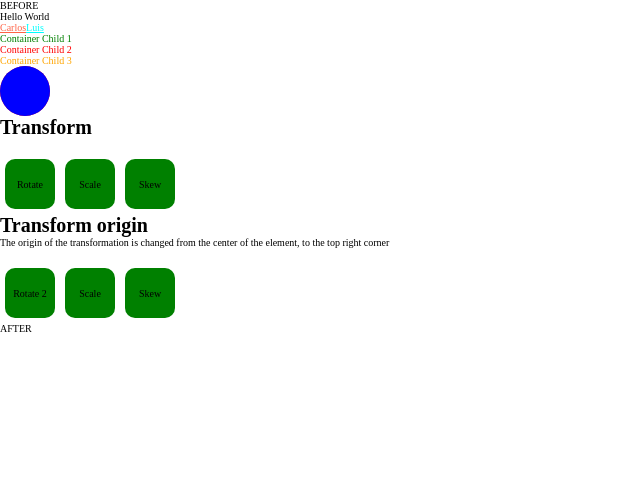
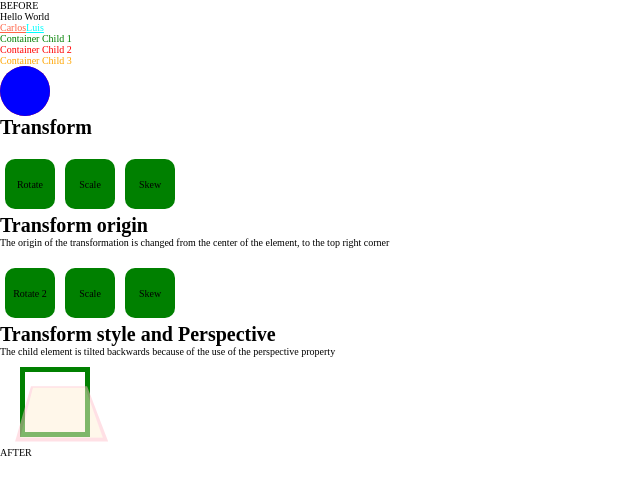
Before and after one commit to Carlos-Pretelin/PlatziTransiciones, a React app: page / in a window 1280 px wide. Shown: the top 494 px of the page, without its empty margins (0-640 px from the left). Built offline with nearby package versions, Linux system fonts and the light colour scheme.

Commit message:
Added a transform style and perspective section

```diff
--- a/src/components/App/App.jsx
+++ b/src/components/App/App.jsx
@@ -44,6 +44,15 @@ const App = () => {
             <div className='skew transformOrigin'>Skew</div>
           </div>
 
+          <h1>Transform style and Perspective</h1>
+          <p>The child element is tilted backwards because of the use of the perspective property</p>
+
+          <div className='perspective-container'>
+              <div className='perspective-item'>
+
+              </div>
+            </div>
+
 
         </div>
 
--- a/src/components/App/App.scss
+++ b/src/components/App/App.scss
@@ -102,3 +102,23 @@ a:not(.firstName){
 .transformOrigin{
     transform-origin: right top;
 }
+
+.perspective-container{
+    width: 7rem;
+    height: 7rem;
+    border: .5rem solid green;
+    margin: 1rem 2rem;
+    position: relative;
+    perspective: 10rem;
+}
+
+.perspective-item{
+    position: absolute;
+    opacity: .5;
+    background-color: papayawhip;
+    border: .3rem solid pink;
+    width: inherit;
+    height: inherit;
+    transform-style: preserve-3d;
+    transform: rotateX(45deg);
+}
```
